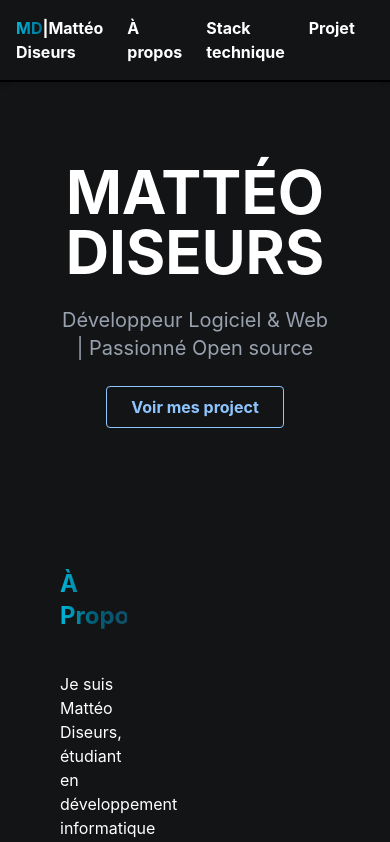
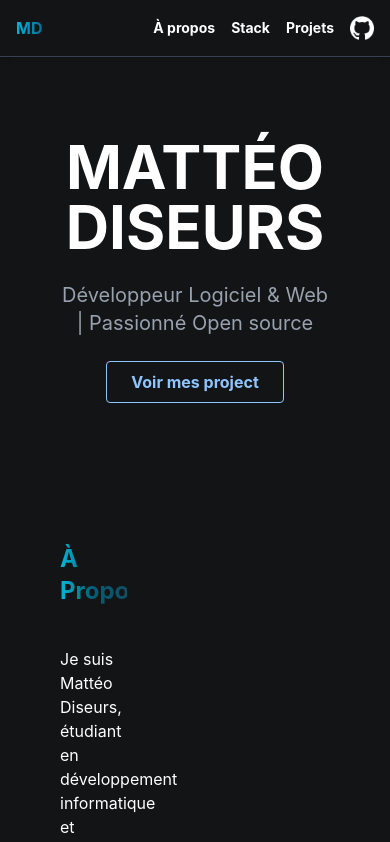
Before and after one commit to LoKiass/portfolio, a Vue app: page / in a window 390 px wide. Shown: the top 842 px of the page. Built offline with nearby package versions, Linux system fonts and the light colour scheme.

Commit message:
fix: update NavbarSection.vue for improved layout and styling; enhance accessibility with responsive text sizes

```diff
--- a/src/components/navbar/NavbarSection.vue
+++ b/src/components/navbar/NavbarSection.vue
@@ -3,13 +3,29 @@
 </script>
 
 <template>
-  <nav class="p-4 shadow-md border-b-2 border-dark-40">
-    <ul class="flex gap-6 font-bold text-white">
-      <li><a href="#About" class=" transition"><span class="bg-linear-to-r from-cyan-500 via-cyan-600 to-cyan-700 bg-clip-text text-transparent">MD</span>|Mattéo Diseurs</a></li>
-      <li class="ml-auto"><a href="#About" class="hover:text-blue-200 hover:underline transition ">À propos</a></li>
-      <li><a href="#TechStack" class="hover:text-blue-200 hover:underline transition">Stack technique</a></li>
-      <li><a href="#Projects" class="hover:text-blue-200 hover:underline transition">Projet</a></li>
-      <li><a href="https://github.com/LoKiass" class=""><img src="/images/github-white-icon.png" alt="GitHub" class="w-6 h-6" /></a></li>
+  <nav class="p-4 shadow-md border-b border-gray-700">
+    <ul class="flex items-center gap-4 sm:gap-6 font-bold text-white">
+      <li>
+        <a href="#About" class="transition">
+          <span class="bg-linear-to-r from-cyan-500 via-cyan-600 to-cyan-700 bg-clip-text text-transparent">MD</span>
+          <span class="hidden sm:inline"> | Mattéo Diseurs</span>
+        </a>
+      </li>
+
+      <li class="ml-auto text-sm sm:text-base">
+        <a href="#About" class="hover:text-cyan-400 transition">À propos</a>
+      </li>
+      <li class="text-sm sm:text-base">
+        <a href="#TechStack" class="hover:text-cyan-400 transition">Stack</a>
+      </li>
+      <li class="text-sm sm:text-base">
+        <a href="#Projects" class="hover:text-cyan-400 transition">Projets</a>
+      </li>
+      <li class="flex items-center">
+        <a href="https://github.com/LoKiass" target="_blank" rel="noopener noreferrer">
+          <img src="/images/github-white-icon.png" alt="GitHub" class="w-6 h-6 min-w-6" />
+        </a>
+      </li>
     </ul>
   </nav>
 </template>
```
